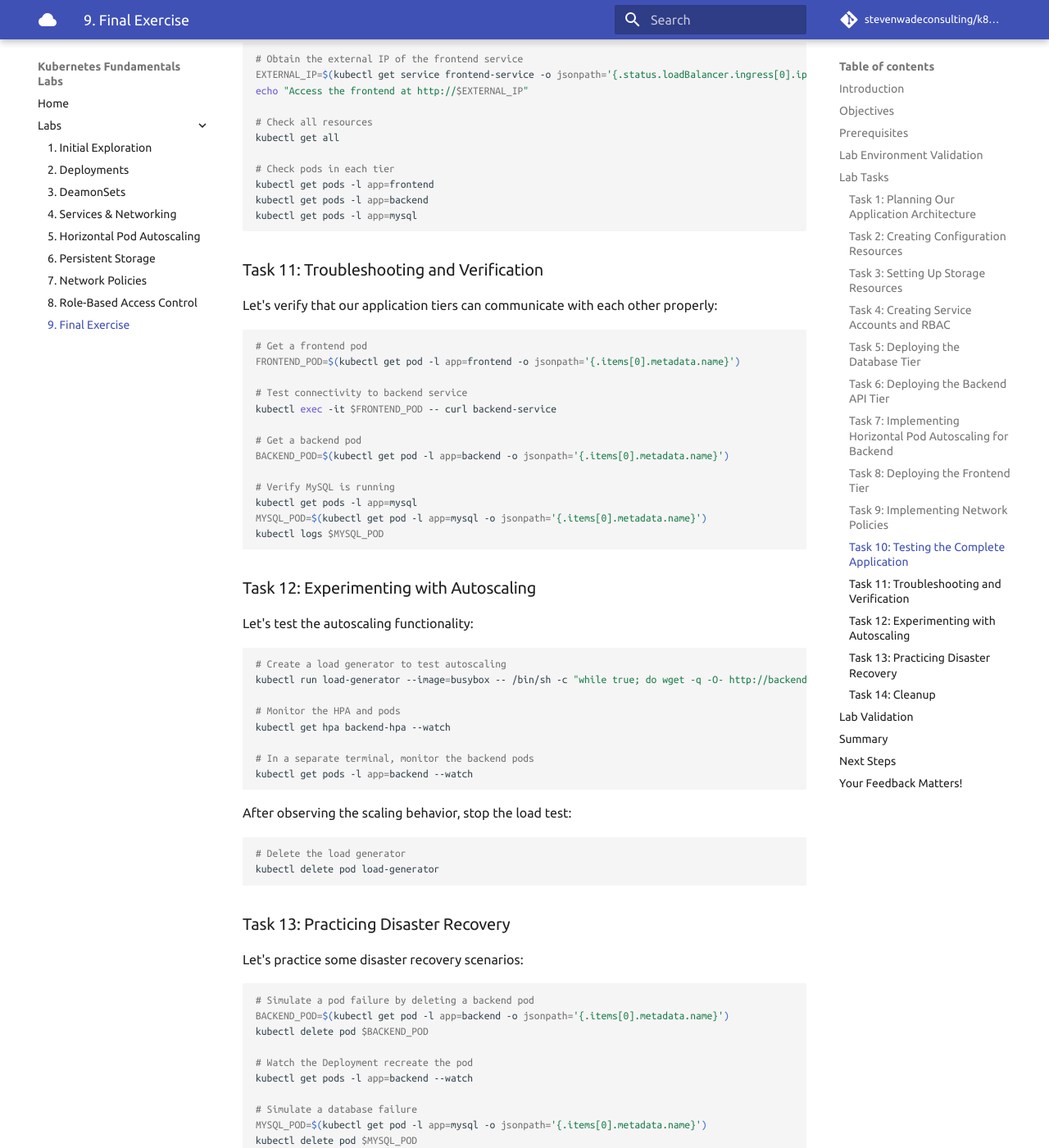
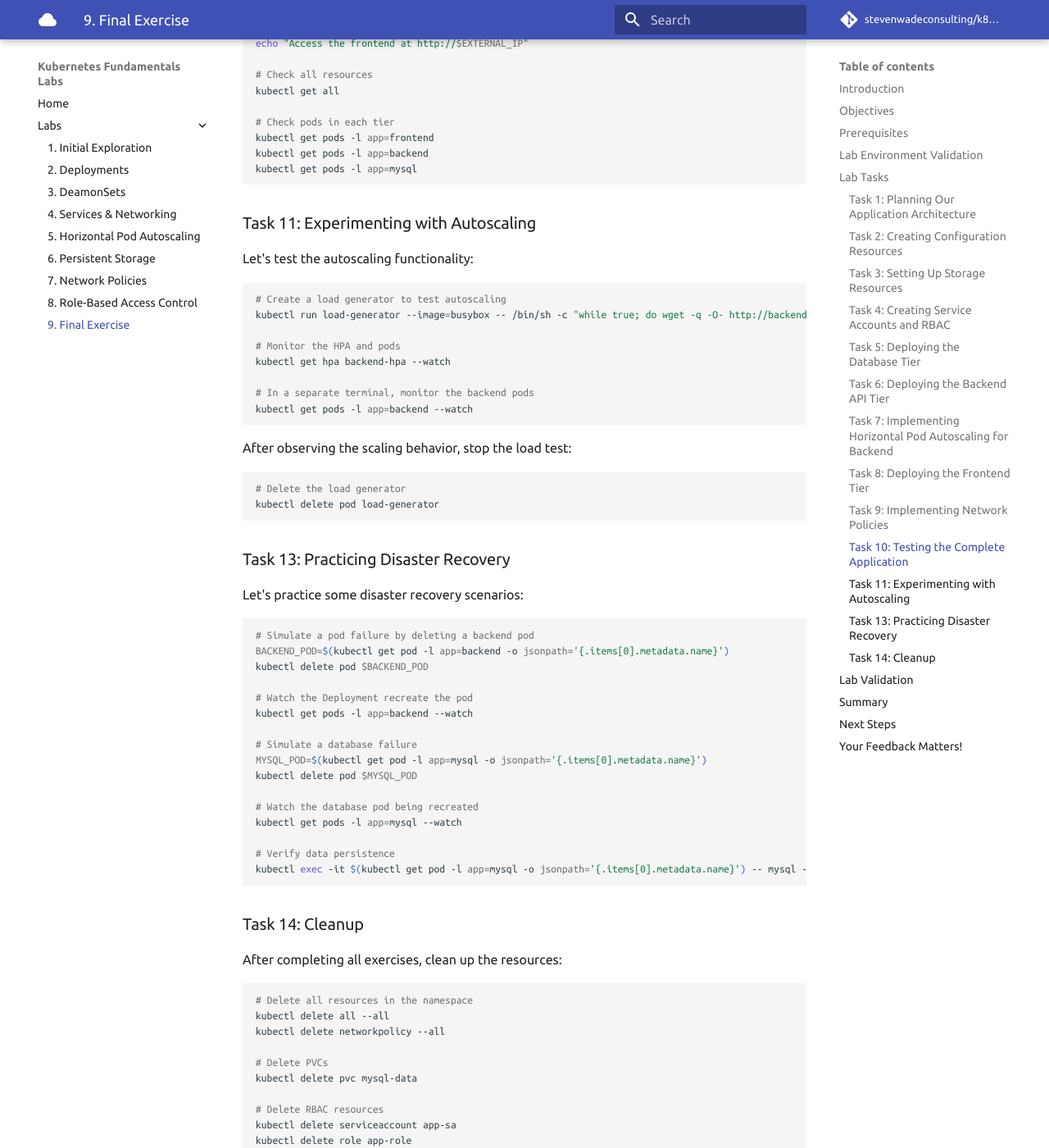
Before and after one commit to stevenwadeconsulting/k8s-fundamentals-labs, an MkDocs documentation site: the page built from docs/labs/9-complete-app.md, in a window 1280 px wide and 1400 px high, scrolled down 7473 px. Shown: the whole window at 82% size. Built offline with MkDocs 1.6.1 and Material for MkDocs 9.7.7, drawn with Linux system fonts in a browser that asks for light colours; plug-ins that fetch from the network failed and are left out; comment, search, counter and statistics services are not loaded; some of the changed text lies outside the part shown.

````diff
--- a/docs/labs/9-complete-app.md
+++ b/docs/labs/9-complete-app.md
@@ -368,27 +365,7 @@ kubectl get pods -l app=backend
 kubectl get pods -l app=mysql
 ```
 
-### Task 11: Troubleshooting and Verification
-
-Let's verify that our application tiers can communicate with each other properly:
-
-```bash
-# Get a frontend pod
-FRONTEND_POD=$(kubectl get pod -l app=frontend -o jsonpath='{.items[0].metadata.name}')
-
-# Test connectivity to backend service
-kubectl exec -it $FRONTEND_POD -- curl backend-service
-
-# Get a backend pod
-BACKEND_POD=$(kubectl get pod -l app=backend -o jsonpath='{.items[0].metadata.name}')
-
-# Verify MySQL is running
-kubectl get pods -l app=mysql
-MYSQL_POD=$(kubectl get pod -l app=mysql -o jsonpath='{.items[0].metadata.name}')
-kubectl logs $MYSQL_POD
-```
-
-### Task 12: Experimenting with Autoscaling
+### Task 11: Experimenting with Autoscaling
 
 Let's test the autoscaling functionality:
 
@@ -440,12 +417,6 @@ After completing all exercises, clean up the resources:
 ```bash
 # Delete all resources in the namespace
 kubectl delete all --all
-
-# Delete the ConfigMaps and Secrets
-kubectl delete configmap app-config frontend-content
-kubectl delete secret app-secrets
-
-# Delete Network Policies
 kubectl delete networkpolicy --all
 
 # Delete PVCs
````
Also changed, not shown: other parts of docs/labs/9-complete-app.md (+3 -6 lines), docs/labs/5-autoscaling.md (+4 -1 lines).
